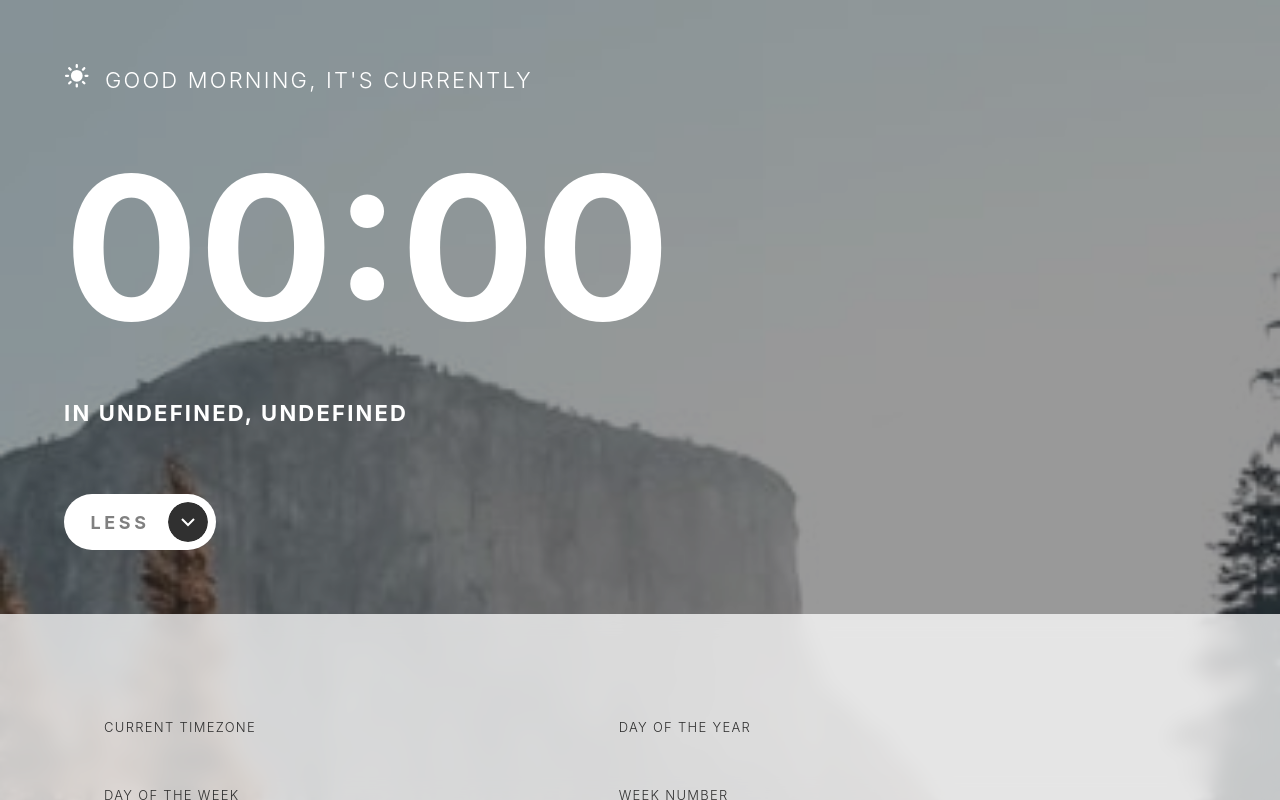
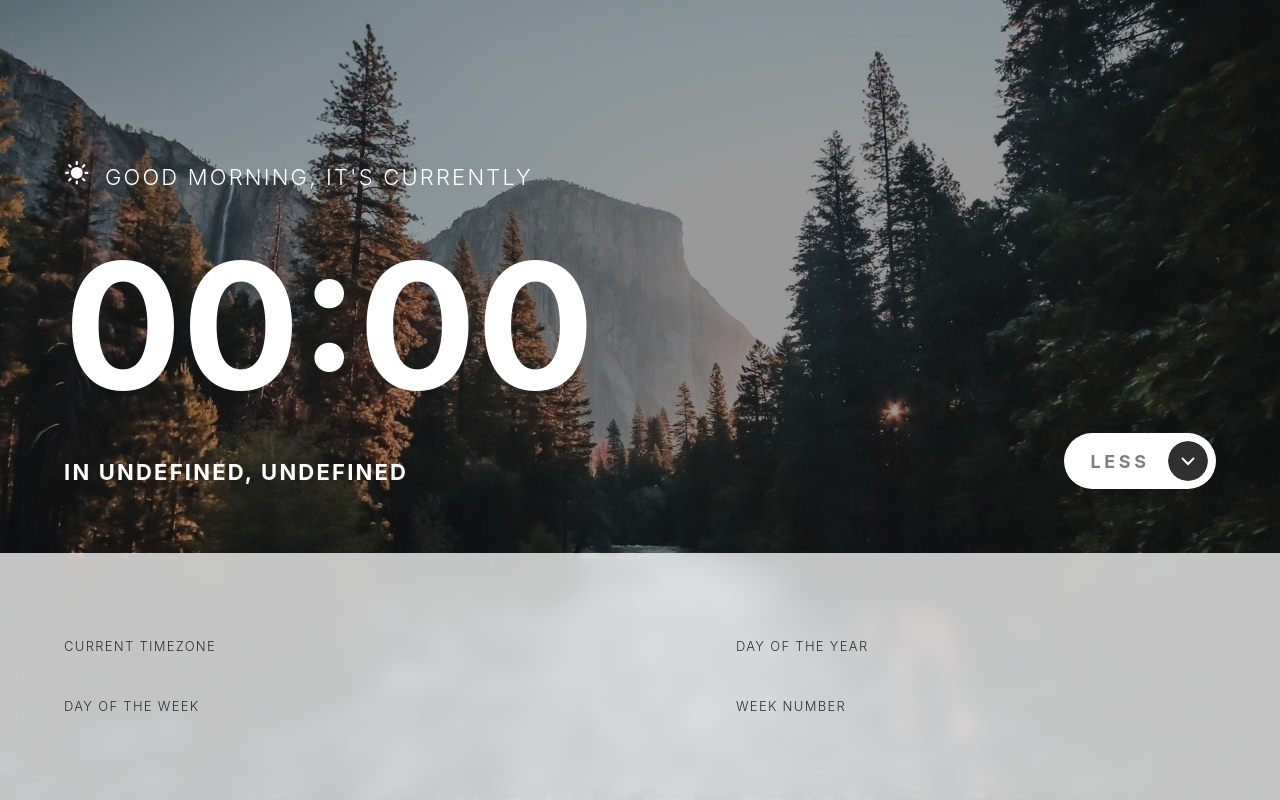
Before and after one commit to ittybe/clock-app, a React (Create React App) app: page / in a window 1280 px wide. Both pictures are taken after a click on the button "MORE". Built offline with nearby package versions, Linux system fonts and the light colour scheme; no server answers.

Commit message:
keep working on desktop tablet versions

```diff
--- a/src/App.css
+++ b/src/App.css
@@ -3,10 +3,13 @@
     width: 100%;
     height: 100%;
 }
-
+.app-wrapper {
+    background-color: rgba(0, 0, 0, 0.4);
+    width: 100%;
+    height: 100%;
+}
 .app {
     @apply overflow-auto flex flex-col;
-    background-color: rgba(0, 0, 0, 0.4);
     width: 100%;
     height: 100%;
 }
@@ -46,3 +49,15 @@
     }
 
 }
+@media screen and (min-width: 1024px) {
+    .main-bg{
+        background-size: cover 110%;
+    }
+}
+
+@media screen and (min-width: 1300px) {
+    .top {
+        @apply my-16 mx-auto;
+        width: 1200px;
+    }
+}
--- a/src/App.js
+++ b/src/App.js
@@ -105,16 +105,16 @@ export class App extends React.Component {
       const hours = parseInt(arr[0]);
       if (hours >= 16) {
         const isMorning = false;
-        this.setState({isMorning: isMorning})
+        this.setState({ isMorning: isMorning })
       }
       else {
         const isMorning = true;
-        this.setState({isMorning: isMorning})
+        this.setState({ isMorning: isMorning })
       }
     }
   }
 
-  async updateTime () {
+  async updateTime() {
     const timeInfo = await this.getTimeInfo();
     this.setState({ timeInfo: timeInfo, unixtime: timeInfo.unixtime })
     console.log(`update time : `, timeInfo.unixtime)
@@ -143,13 +143,14 @@ export class App extends React.Component {
   render() {
     return (
       <div className={`w-full h-full ${this.state.isMorning ? "" : "dark"}`}>
-        <div className="main-bg bg-m-light-main dark:bg-m-dark-main md:dark:bg-t-light-main md:dark:bg-t-dark-main">
-          <div className="app ">
-            <div className="flex flex-col h-full m-7 md:m-16">
+        <div className="main-bg bg-m-light-main dark:bg-m-dark-main md:bg-t-light-main md:dark:bg-t-dark-main lg:bg-d-light-main lg:dark:bg-d-dark-main">
+          <div className="app-wrapper">
+            <div className="app">
+              <div className="top flex flex-col h-full m-7 md:m-16 ">
                 <div className={`text-m-button-f-s md:text-t-button-f-s ${this.state.isTabHidden ? "block" : "hidden"}`}>
                   <Quotes quotes={this.state.quotes} />
                 </div>
-              <div className="mt-auto">
+                <div className="mt-auto lg:flex lg:flex-row lg:items-end">
                   <Clock
                     abbreviation={this.state.timeInfo.abbreviation}
                     unixtime={this.state.unixtime}
@@ -171,7 +172,7 @@ export class App extends React.Component {
                   </button>
                 </div>
               </div>
-            <div className={this.state.isTabHidden ? "hidden" : "block"}>
+              <div className={`bottom ${this.state.isTabHidden ? "hidden" : "block"}`}>
                 <InfoTab
                   timezone={this.state.timeInfo.timezone}
                   dayOfYear={this.state.timeInfo.dayOfYear}
@@ -181,6 +182,7 @@ export class App extends React.Component {
             </div>
           </div>
         </div>
+      </div>
     );
   }
 }
--- a/src/InfoTab.css
+++ b/src/InfoTab.css
@@ -33,11 +33,10 @@
 
 @media screen and (min-width: 768px) {
     .info-tab {
-        @apply flex flex-row flex-wrap p-16 p-20;
+        @apply flex flex-row flex-wrap p-16 justify-between;
     }
-
     .info {
-        @apply flex-col justify-start items-start w-5/12 m-6;
+        @apply flex-col justify-start items-start w-5/12;
     }
     .info>div:first-child {
         @apply text-t-key-f-s;
@@ -47,3 +46,12 @@
         @apply text-t-value-f-s;
     }
 }
+@media screen and (min-width: 1024px){
+    .info>div:first-child {
+        @apply text-d-key-f-s;
+    }
+
+    .info>div:last-child {
+        @apply text-d-value-f-s;
+    }
+}
--- a/src/InfoTab.js
+++ b/src/InfoTab.js
@@ -6,7 +6,8 @@ export class InfoTab extends react.Component {
 
     render() {
         return (
-            <div className="info-tab bg-info-tab dark:bg-info-tab-dark">
+            <div className="bg-info-tab dark:bg-info-tab-dark">
+                <div className="info-tab ">
                     <div className="info gray-text dark:text-white">
                         <div>CURRENT TIMEZONE</div>
                         <div>{this.props.timezone}</div>
@@ -23,6 +24,7 @@ export class InfoTab extends react.Component {
                         <div>WEEK NUMBER</div>
                         <div>{this.props.weekNumber}</div>
                     </div>
+                </div>
             </div>)
     }
 
--- a/src/variables.css
+++ b/src/variables.css
@@ -32,7 +32,7 @@
     --d-greetings-f-s: 28px;
     --d-button-f-s: 18px;
     --d-quote-f-s: 18px;
-    --d-key-f-s: 15px;
+    --d-key-f-s: 20px;
     --d-value-f-s: 56px;
     --d-abbr-f-s: 40px;
 
--- a/tailwind.config.js
+++ b/tailwind.config.js
@@ -4,6 +4,11 @@ module.exports = {
   purge: ['./src/**/*.{js,jsx,ts,tsx}', './public/index.html'],
   darkMode: "class", // or 'media' or 'class'
   theme: {
+    screens: {
+      "md": "768px",
+      "lg": "1024px",
+      "xl": "1440px"
+    },
     colors: {
       "info-tab": "var(--bg-color-info-tab-light)",
       "info-tab-dark": "var(--bg-color-info-tab-dark)",
@@ -26,11 +31,11 @@ module.exports = {
       "t-value-f-s":"var(--t-value-f-s)",
       "t-abbr-f-s":"var(--t-abbr-f-s)",
       "d-time-f-s":"var(--d-time-f-s)",
-      "d-greetings-f-s":"var(d-greetings-f-s)",
-      "d-button-f-s":"var(d-button-f-s)",
-      "d-quote-f-s":"var(d-quote-f-s)",
-      "d-key-f-s":"var(d-key-f-s)",
-      "d-value-f-s":"var(d-value-f-s)",
+      "d-greetings-f-s":"var(--d-greetings-f-s)",
+      "d-button-f-s":"var(--d-button-f-s)",
+      "d-quote-f-s":"var(--d-quote-f-s)",
+      "d-key-f-s":"var(--d-key-f-s)",
+      "d-value-f-s":"var(--d-value-f-s)",
       "d-abbr-f-s":"var(--d-abbr-f-s)",
     },
     extend: {
```
Lines whose indentation alone changed are shown as unchanged.
